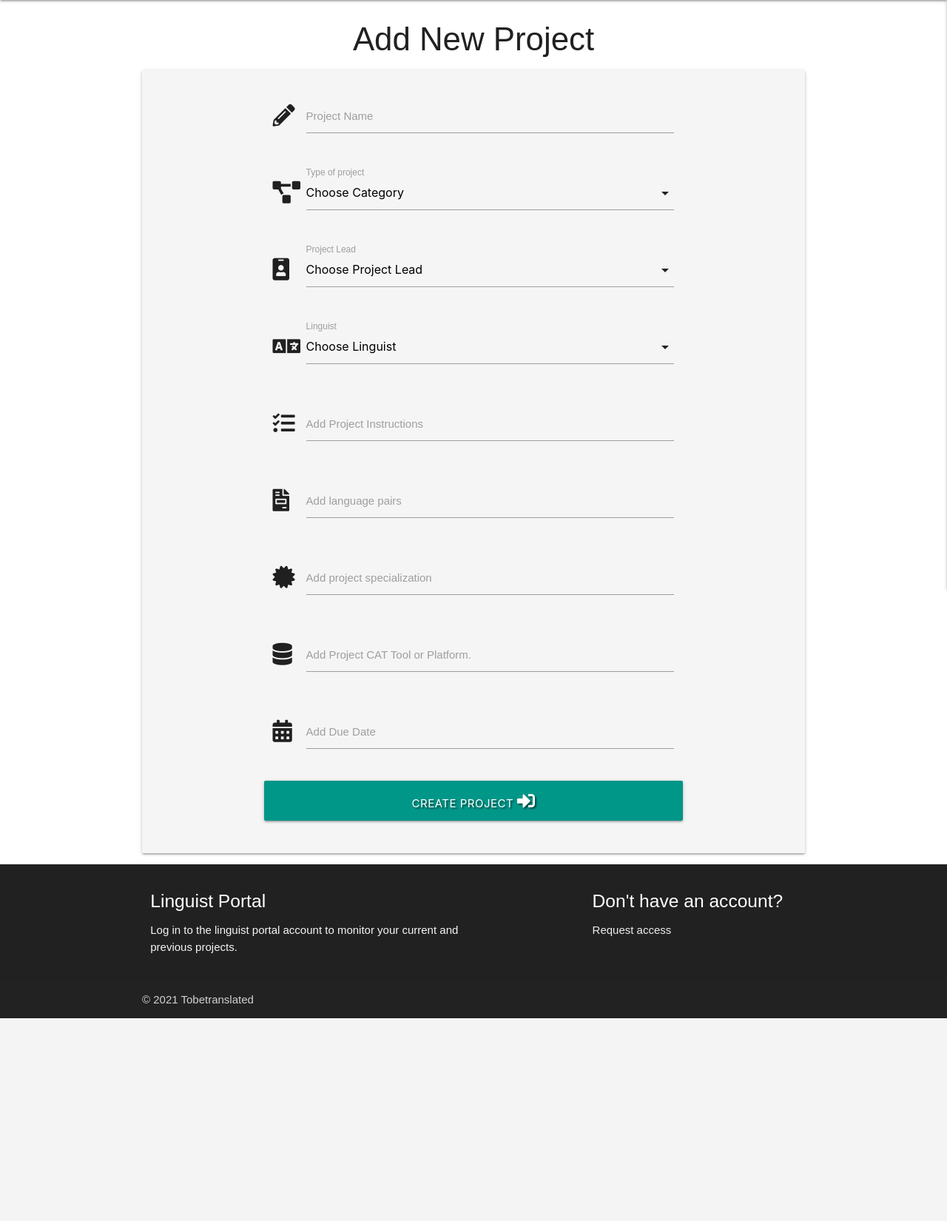
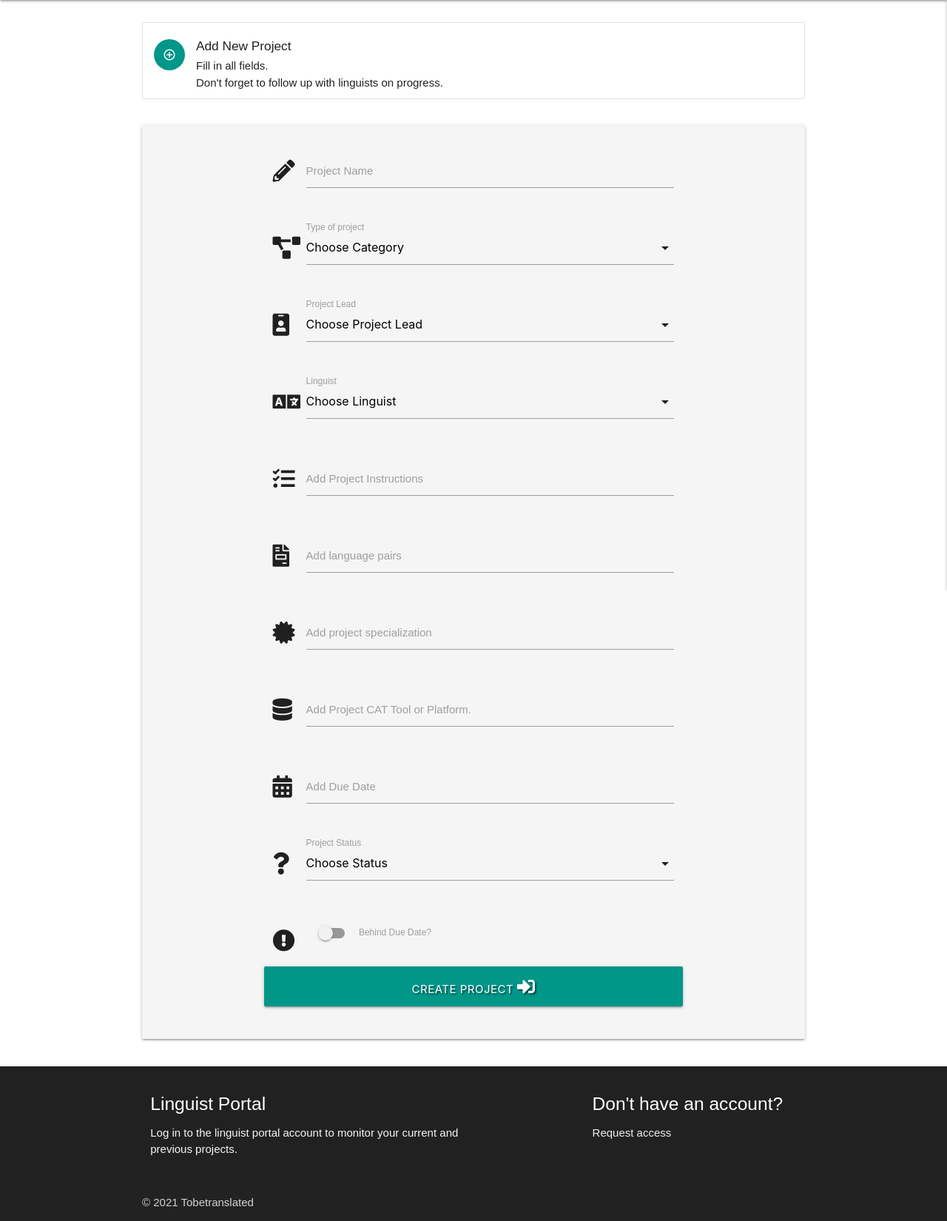
Before and after one commit to Julia-IO/Linguist_Portal, a Flask app: page /add_project in a window 1280 px wide. Shown: the part 64-1714 px from the top of the page at 74% size. Before the commit the page ends 1440 px from the top, so only its background shows below. Run offline with Flask 2, Linux system fonts and the light colour scheme; data that the repository does not hold is empty; some libraries are stand-ins or nearby versions.

```diff
--- a/app.py
+++ b/app.py
@@ -108,16 +108,20 @@ def logout():
 @app.route("/add_project", methods=["GET", "POST"])
 def add_project():
     if request.method == "POST":
+        project_is_overdue = "on" if request.form.get("project_is_overdue") else "off"
         project = {
             "project_name": request.form.get("project_name"),
             "category_name": request.form.get("category_name"),
             "project_lead": request.form.get("project_lead"),
-            "username": request.form.get("username"),
+            "assigned_to": request.form.get("username"),
             "project_description": request.form.get("project_description"),
             "project_languages": request.form.get("project_languages"),
             "project_specialization": request.form.get("project_specialization"),
             "project_software": request.form.get("project_software"),
             "project_due_date": request.form.get("project_due_date"),
+            "project_status": request.form.get("project_status"),
+            "project_is_overdue": project_is_overdue,
+
         }
         mongo.db.projects.insert_one(project)
         flash("Project Successfully Created")
@@ -126,7 +130,8 @@ def add_project():
     categories = mongo.db.categories.find().sort("category_name", 1)  # find all project categories
     leads = mongo.db.leads.find().sort("project_lead", 1) # find all project leads
     users = mongo.db.users.find().sort("username", 1) # find all project linguists
-    return render_template("add_project.html", categories=categories, users=users, leads=leads)
+    status = mongo.db.status.find().sort("project_status", 1) # find all project status
+    return render_template("add_project.html", categories=categories, users=users, leads=leads, status=status)
 
 if __name__ == "__main__":
     app.run(host=os.environ.get("IP"),
--- a/static/css/style.css
+++ b/static/css/style.css
@@ -13,3 +13,17 @@ display: flex;
 main {
     flex: 1 0 auto;
   }
+
+
+.flashes h4 {
+    line-height: 2;
+}
+
+.btn-small {
+    margin: 5px;
+}
+
+.collapsible-header .col strong {
+    margin: 5px;
+    line-height: 42px;
+}
--- a/templates/add_project.html
+++ b/templates/add_project.html
@@ -1,7 +1,19 @@
 {% extends "base.html" %}
 {% block content %}
 
-    <h3 class="center-align">Add New Project</h3>
+<br>
+<div class="row">
+    <ul class="collection">
+
+        <li class="collection-item avatar">
+            <i class="material-icons circle teal">add_circle_outline</i>
+            <span class="title"><h6>Add New Project</h6></span>
+                <p>Fill in all fields.<br>
+                Don't forget to follow up with linguists on progress.</p></a>
+        </li>
+
+    </ul>
+</div>
 
     <div class="row card-panel grey lighten-4">
         <form class="col s12 m8 offset-m2" method="POST" action="{{ url_for('add_project') }}">
@@ -94,6 +106,33 @@
                         <label for="project_due_date">Add Due Date</label>
                     </div>
                 </div>
+                  <!-- project status -->
+                <div class="row">
+					<div class="input-field col s12" method="POST" action="">
+						<i class="fas fa-question prefix"></i>
+						<select id="project_status" name="project_status" minlength="5" class="validate" required>
+						<option value="" disabled selected>Choose Status</option>
+					{% for status in status %}
+                            <option value="{{ status.project_status }}">{{ status.project_status }}</option>
+                    {% endfor %}
+                    </select>
+						<label for="project_status">Project Status</label>
+					</div>
+                </div>
+                <!-- is overdue toggle -->
+                <div class="row">
+			    	<div class="input-field col s12">
+					    <div class="switch">
+                            <i class="fas fa-exclamation-circle prefix"></i>
+						        <label for="project_is_overdue">
+                                    <input type="checkbox" id="project_is_overdue" name="project_is_overdue">
+                                    <span class="lever"></span>
+                                Behind Due Date?
+                                 </label>
+					    </div>
+				    </div>
+			    </div>
+
                 <!-- submit bottom -->
                 <div class="row">
                     <button type="submit" class="col s12 btn-large teal text-shadow">
@@ -102,5 +141,6 @@
                 </div>
         </form>
     </div>
+<br>
 
 {% endblock %}
--- a/templates/profile.html
+++ b/templates/profile.html
@@ -1,8 +1,6 @@
 {% extends "base.html" %}
 {% block content %}
 
-<br>
-<br>
 <br>
 
 <div class="row">
```
Also changed, not shown: templates/add_linguist.html (+15 -5 lines), templates/projects.html (+13 -7 lines), static/js/script.js (line endings or trailing spaces).
